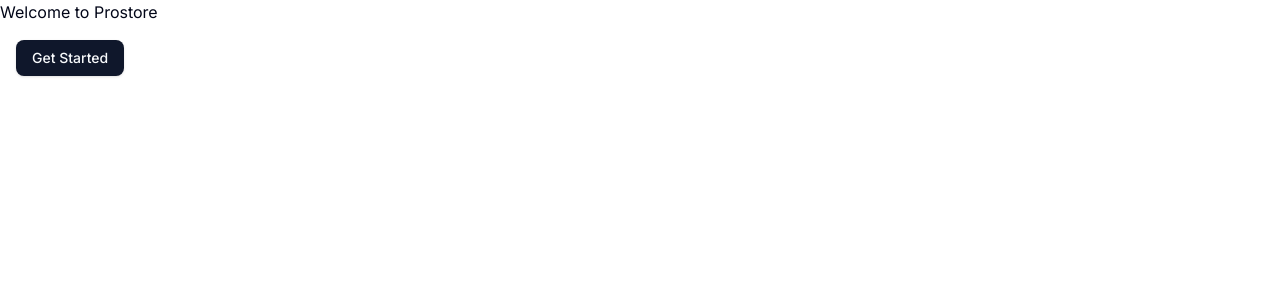
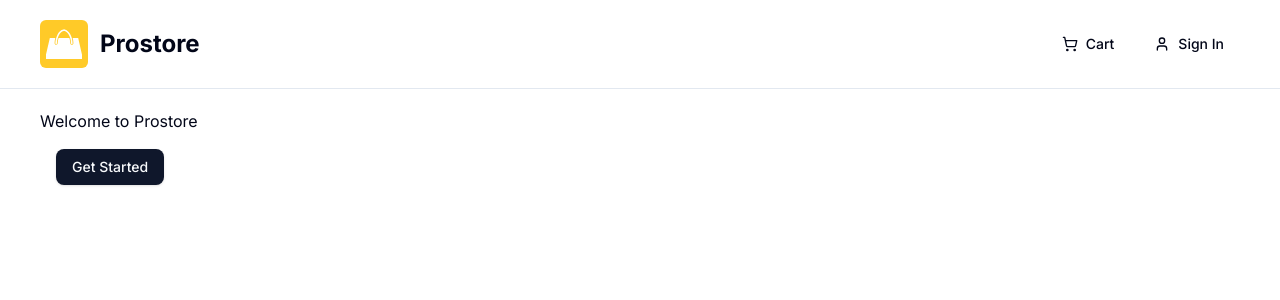
Before and after one commit to Michau94/ProStoreNext, a Next.js app in the folder prostore/: page / in a window 1280 px wide. Shown: the top 300 px of the page. Built offline with nearby package versions, Linux system fonts and the light colour scheme; no server answers.

Commit message:
Add Header

```diff
--- a/prostore/components/shared/header/index.tsx
+++ b/prostore/components/shared/header/index.tsx
@@ -1,3 +1,42 @@
+import { Button } from "@/components/ui/button";
+import { APP_NAME } from "@/lib/constants";
+import { ShoppingCart, UserIcon } from "lucide-react";
+import Image from "next/image";
+import Link from "next/link";
+
 export default function Header() {
-  return <p>HEader</p>;
+  return (
+    <header className="w-full border-b">
+      <div className="wrapper flex-between">
+        <div className="flex-start">
+          <Link href="/" className="flex-start">
+            <Image
+              src="/images/logo.svg"
+              alt={`${APP_NAME}logo`}
+              width={48}
+              height={48}
+              priority={true}
+            />
+            <span className="hidden lg:block font-bold text-2xl ml-3">
+              {APP_NAME}
+            </span>
+          </Link>
+        </div>
+        <div className="space-x-2">
+          <Button asChild variant="ghost">
+            <Link href="/cart">
+              <ShoppingCart />
+              Cart
+            </Link>
+          </Button>
+          <Button asChild variant="ghost">
+            <Link href="/sign-in">
+              <UserIcon />
+              Sign In
+            </Link>
+          </Button>
+        </div>
+      </div>
+    </header>
+  );
 }
```
Also changed, not shown: prostore/app/(root)/page.tsx (renamed from prostore/app/page.tsx).
